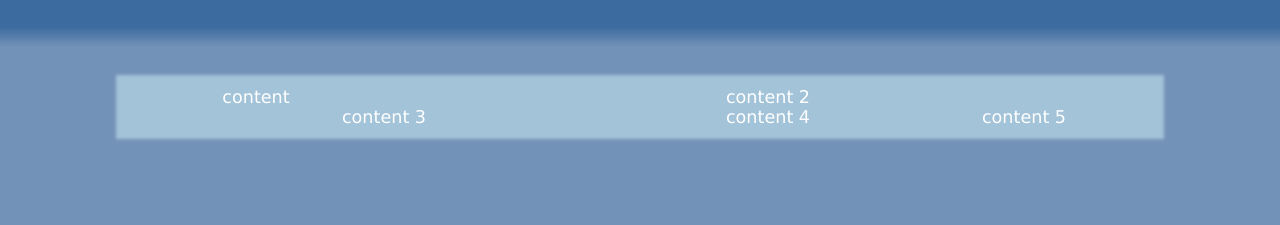
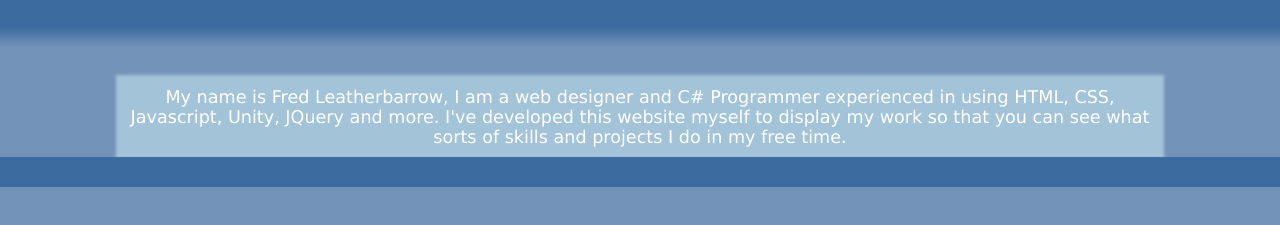
Before and after one commit to FredLeatherbarrow/Fred-Leatherbarrow-Site, a plain HTML site: page index.html in a window 1280 px wide. Shown: the part 169-394 px from the top of the page. Drawn offline with Linux system fonts and the light colour scheme.

Commit message:
Adding content to other pages

```diff
--- a/index.html
+++ b/index.html
@@ -16,21 +16,12 @@
 </div>
 <div class="navShadow"></div>
 <div class="main">
-    <div class="width-1">
-        content
-    </div>
-    <div class="width-3">
-        content 2
-    </div>
-    <div class="width-2">
-        content 3
-    </div>
-    <div class="width-1">
-        content 4
-    </div>
-    <div class="width-1">
-        content 5
+    <div class="width-4">
+        My name is Fred Leatherbarrow, I am a web designer and C# Programmer experienced in using HTML, CSS, Javascript, Unity, JQuery and more. I've developed this website myself to display my work so that you can see what sorts of skills and projects I do in my free time.
     </div>
 </div>
 </body>
+<footer class="nav">
+
+</footer>
 </html>
```
Also changed, not shown: contact.html (+1 -1 lines).
